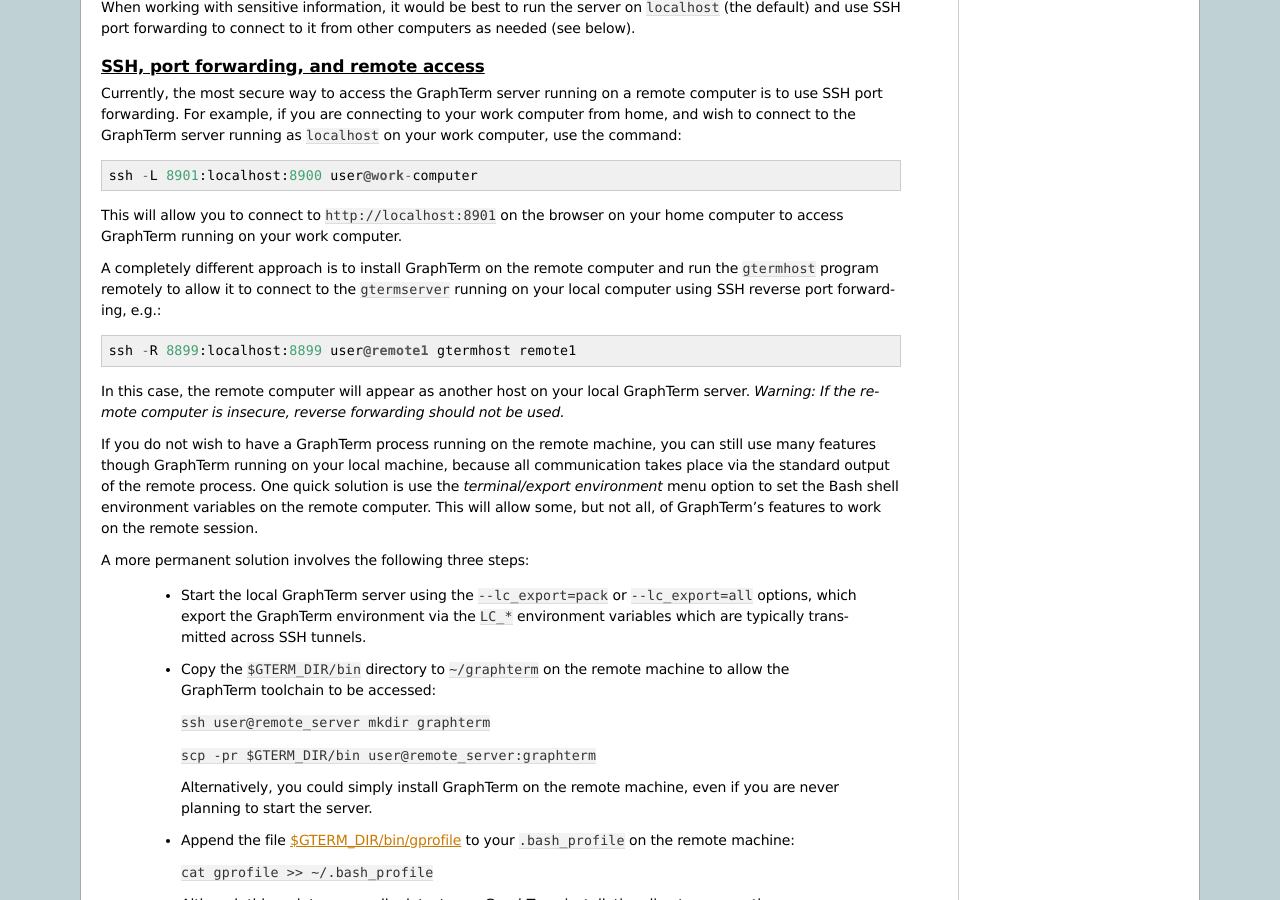
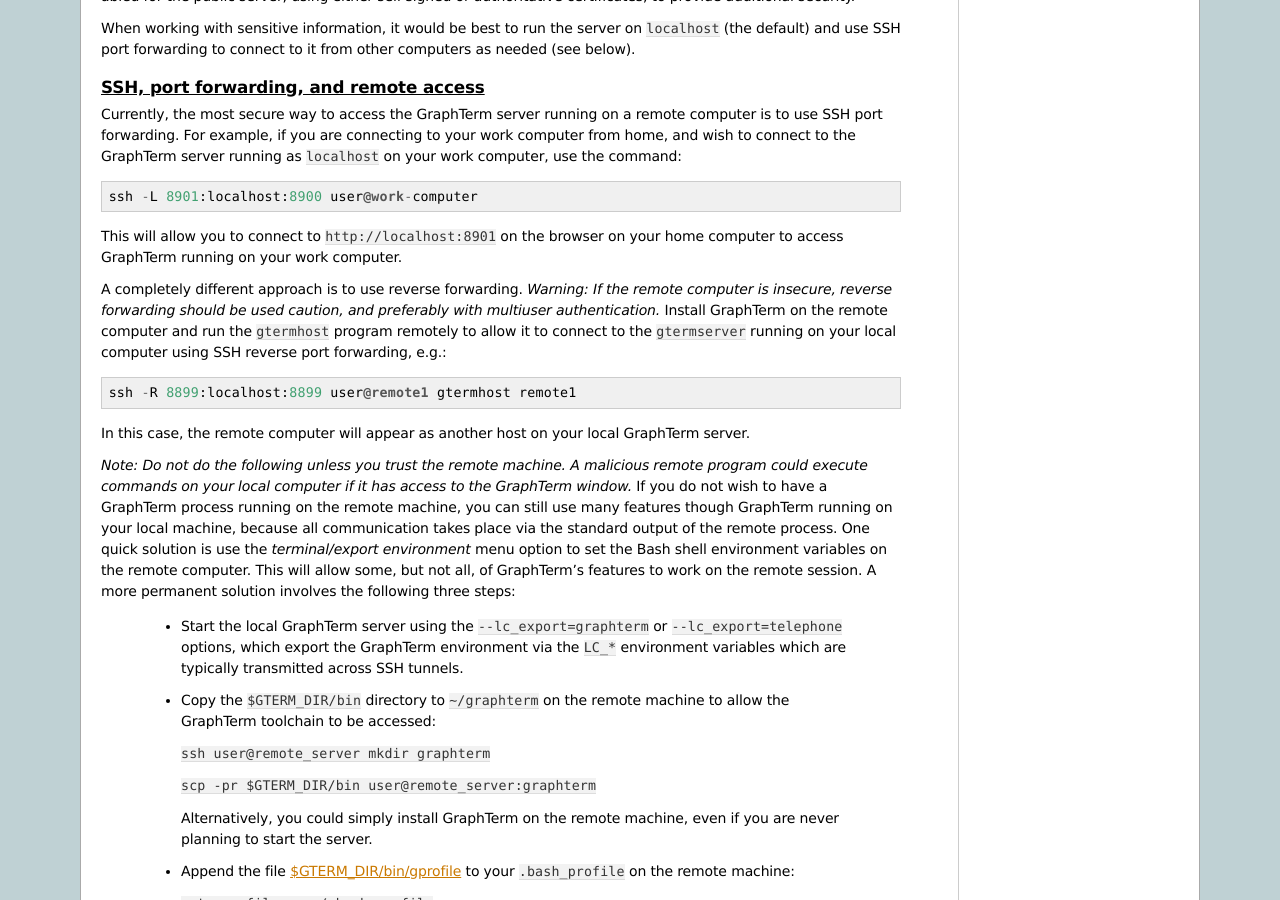
Before and after one commit to mitotic/graphterm, a Sphinx documentation site: the page built from docs/start.rst, in a window 1280 px wide and 900 px high, scrolled down 8867 px. Built offline with Sphinx 7.4.7, drawn with Linux system fonts in a browser that asks for light colours; the version number could not be read and is left out; some of the changed text lies outside the part shown.

Commit message:
Revamped lc_export

```diff
--- a/docs/start.rst
+++ b/docs/start.rst
@@ -53,9 +53,9 @@
 You can use the
 ``--daemon=start`` option to run the server in the background. The
 ``--host=hostname`` option is useful for listening on a public IP address instead
-of the default ``localhost``. The ``--lc_export=pack`` option can be used to
-export the GraphTerm environment across SSH via the locale variables
-(which sometimes works).
+of the default ``localhost``. The ``--lc_export=graphterm`` option can be used to
+export the GraphTerm environment across SSH to *trusted* computers
+via the locale variables (which sometimes works).
 The ``--auth_type=none`` no authentication option is useful for
 teaching or demonstration purposes, or on a single-user lapttop/desktop,
 where security is not important.
@@ -699,17 +699,21 @@
 This will allow you to connect to ``http://localhost:8901`` on the browser
 on your home computer to access GraphTerm running on your work computer.
 
-A completely different approach is to install GraphTerm on the remote
-computer and run the ``gtermhost`` program remotely to allow it to
-connect to the ``gtermserver`` running on your local computer using
-SSH reverse port forwarding, e.g.::
+A completely different approach is to use reverse forwarding.
+*Warning: If the remote computer is insecure, reverse forwarding
+should be used caution, and preferably with multiuser authentication.*
+Install GraphTerm on the remote computer and run the ``gtermhost``
+program remotely to allow it to connect to the ``gtermserver``
+running on your local computer using SSH reverse port forwarding, e.g.::
 
    ssh -R 8899:localhost:8899 user@remote1 gtermhost remote1
 
 In this case, the remote computer will appear as another host on your
-local GraphTerm server. *Warning: If the remote computer is insecure,
-reverse forwarding should not be used.*
+local GraphTerm server.
 
+*Note: Do not do the following unless you trust the remote machine.
+A malicious remote program could execute commands on your
+local computer if it has access to the GraphTerm window.*
 If you do not wish to have a GraphTerm process running on
 the remote machine, you can still use many features though GraphTerm
 running on your local machine, because all communication takes place
@@ -717,12 +721,10 @@
 use the *terminal/export environment* menu option to set the Bash
 shell environment variables on the remote computer. This will allow
 some, but not all, of GraphTerm's features to work on the remote
-session.
+session. A more permanent solution involves the following three steps:
 
-A more permanent solution involves the following three steps:
-
- - Start the local GraphTerm server using the ``--lc_export=pack`` or
-   ``--lc_export=all`` options, which export the GraphTerm environment
+ - Start the local GraphTerm server using the ``--lc_export=graphterm`` or
+   ``--lc_export=telephone`` options, which export the GraphTerm environment
    via the ``LC_*`` environment variables which are typically transmitted
    across SSH tunnels.
 
```
Also changed, not shown: 4 other files.
